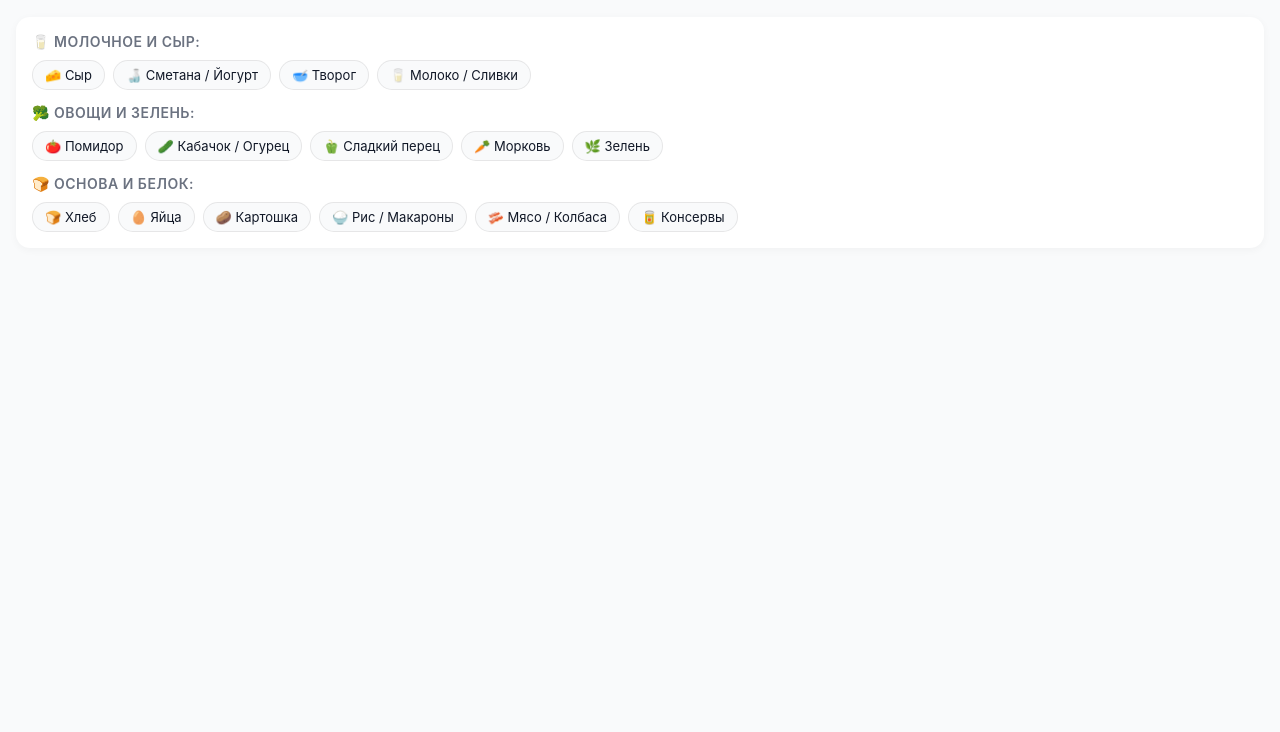
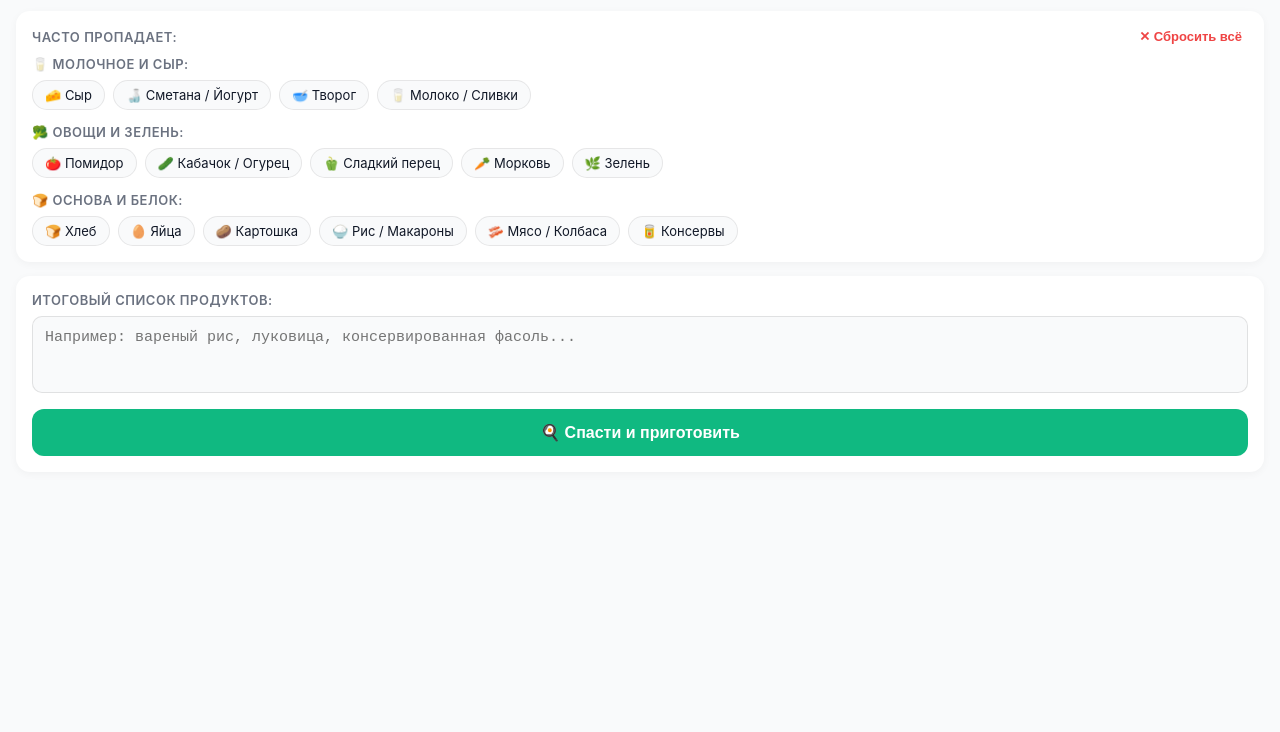
Before and after one commit to anmalaya/doyedalnya_app, a plain HTML site: page index.html in a window 1280 px wide. Shown: the part 68-800 px from the top of the page. Drawn offline with Linux system fonts and the light colour scheme; a script that the page names is missing.

Commit message:
index.html

```diff
--- a/index.html
+++ b/index.html
@@ -21,13 +21,14 @@
       background-color: var(--bg);
       color: var(--text);
       box-sizing: border-box;
+      padding-bottom: 30px;
     }
     .header {
       text-align: center;
-      margin-bottom: 20px;
+      margin-bottom: 16px;
     }
     .header h1 {
-      margin: 0 0 6px 0;
+      margin: 0 0 4px 0;
       font-size: 22px;
       font-weight: 700;
     }
@@ -41,15 +42,30 @@
       border-radius: 14px;
       padding: 16px;
       box-shadow: 0 2px 8px rgba(0,0,0,0.04);
-      margin-bottom: 16px;
+      margin-bottom: 14px;
     }
     .card-title {
-      font-size: 14px;
+      font-size: 13px;
       font-weight: 600;
-      margin-bottom: 10px;
+      margin-bottom: 8px;
       text-transform: uppercase;
       letter-spacing: 0.5px;
       color: var(--hint);
+    }
+    .card-header-row {
+      display: flex;
+      justify-content: space-between;
+      align-items: center;
+      margin-bottom: 8px;
+    }
+    .clear-btn {
+      background: none;
+      border: none;
+      color: #ef4444;
+      font-size: 13px;
+      font-weight: 600;
+      cursor: pointer;
+      padding: 2px 6px;
     }
     .tags {
       display: flex;
@@ -93,7 +109,7 @@
       font-size: 16px;
       font-weight: 600;
       cursor: pointer;
-      margin-top: 10px;
+      margin-top: 12px;
     }
   </style>
 </head>
@@ -104,8 +120,14 @@
     <p>Выбери остатки или напиши свои продукты</p>
   </div>
 
-<div class="card">
-    <div class="card-title">🥛 Молочное и сыр:</div>
+  <!-- Блок с тегами категорий -->
+  <div class="card">
+    <div class="card-header-row">
+      <div class="card-title" style="margin-bottom: 0;">Часто пропадает:</div>
+      <button class="clear-btn" onclick="clearAll()">✕ Сбросить всё</button>
+    </div>
+
+    <div class="card-title" style="margin-top: 10px;">🥛 Молочное и сыр:</div>
     <div class="tags">
       <div class="tag" onclick="toggleTag(this, 'остатки сыра')">🧀 Сыр</div>
       <div class="tag" onclick="toggleTag(this, 'сметана или йогурт')">🍶 Сметана / Йогурт</div>
@@ -133,6 +155,12 @@
     </div>
   </div>
 
+  <!-- Блок с полем ввода и кнопкой отправки -->
+  <div class="card">
+    <div class="card-title">Итоговый список продуктов:</div>
+    <textarea id="ingredientsInput" rows="3" placeholder="Например: вареный рис, луковица, консервированная фасоль..."></textarea>
+    <button class="submit-btn" onclick="sendIngredients()">🍳 Спасти и приготовить</button>
+  </div>
 
   <script>
     const tg = window.Telegram.WebApp;
@@ -157,6 +185,12 @@
       input.value = all.join(', ');
     }
 
+    function clearAll() {
+      selectedTags = [];
+      document.querySelectorAll('.tag').forEach(tag => tag.classList.remove('active'));
+      document.getElementById('ingredientsInput').value = '';
+    }
+
     function sendIngredients() {
       const input = document.getElementById('ingredientsInput').value.trim();
       if (!input) {
```
